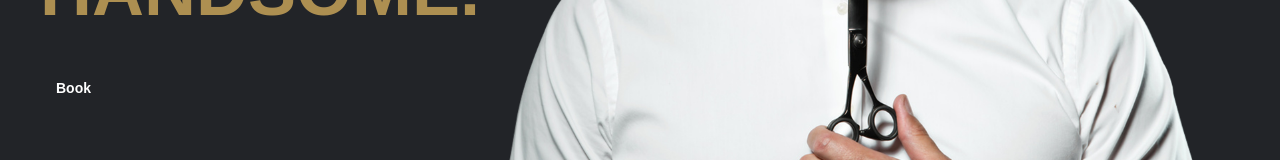
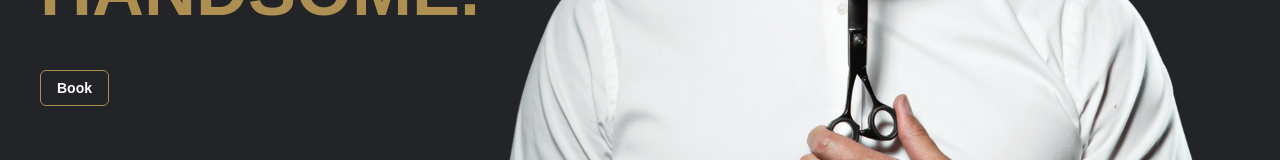
Before and after one commit to TheDude-dev/Barbershop, a Next.js app: page / in a window 1280 px wide. Shown: the part 489-649 px from the top of the page. Built offline with nearby package versions, Linux system fonts and the light colour scheme.

Commit message:
refactor: worked on button

```diff
--- a/src/components/home/Banner.tsx
+++ b/src/components/home/Banner.tsx
@@ -3,7 +3,11 @@
 import { cn } from "@/lib/utils"
 import Image from "next/image"
 import { Button } from "../ui/button"
+import { useState } from "react"
 const Banner: React.FC = () => {
+    const [selectedDate, setSelectedDate] = useState<Date | null>(null)
+    const [selectedTime, setSelectedTime] = useState<string | null>(null)
+    const [availableTimes, setAvailableTimes] = useState<string[] | []>([])
 
     return (
         <div className="container mx-auto px-10 py-10 flex items-center justify-between">
@@ -19,7 +23,7 @@
                 </span>
                 </h4>
             </div>
-            <Button variant="book" className="mt-8 font-semibold">Book</Button>
+            <Button variant="book" className="mt-8">Book</Button>
             </div>
             <div>
                 <Image
--- a/src/components/ui/button.tsx
+++ b/src/components/ui/button.tsx
@@ -19,11 +19,13 @@
           "bg-secondary text-secondary-foreground shadow-sm hover:bg-secondary/80",
         ghost: "hover:bg-accent hover:text-accent-foreground",
         link: "text-primary underline-offset-4 hover:underline",
+        book: "font-semibold border border-golden hover:bg-golden lg"
+
       },
       size: {
         default: "h-9 px-4 py-2",
-        sm: "h-8 rounded-md px-3 text-xs",
-        lg: "h-10 rounded-md px-8",
+        sm: "h-8 rounded-none px-3 text-xs",
+        lg: "h-10 rounded-none px-8",
         icon: "h-9 w-9",
       },
     },
```
